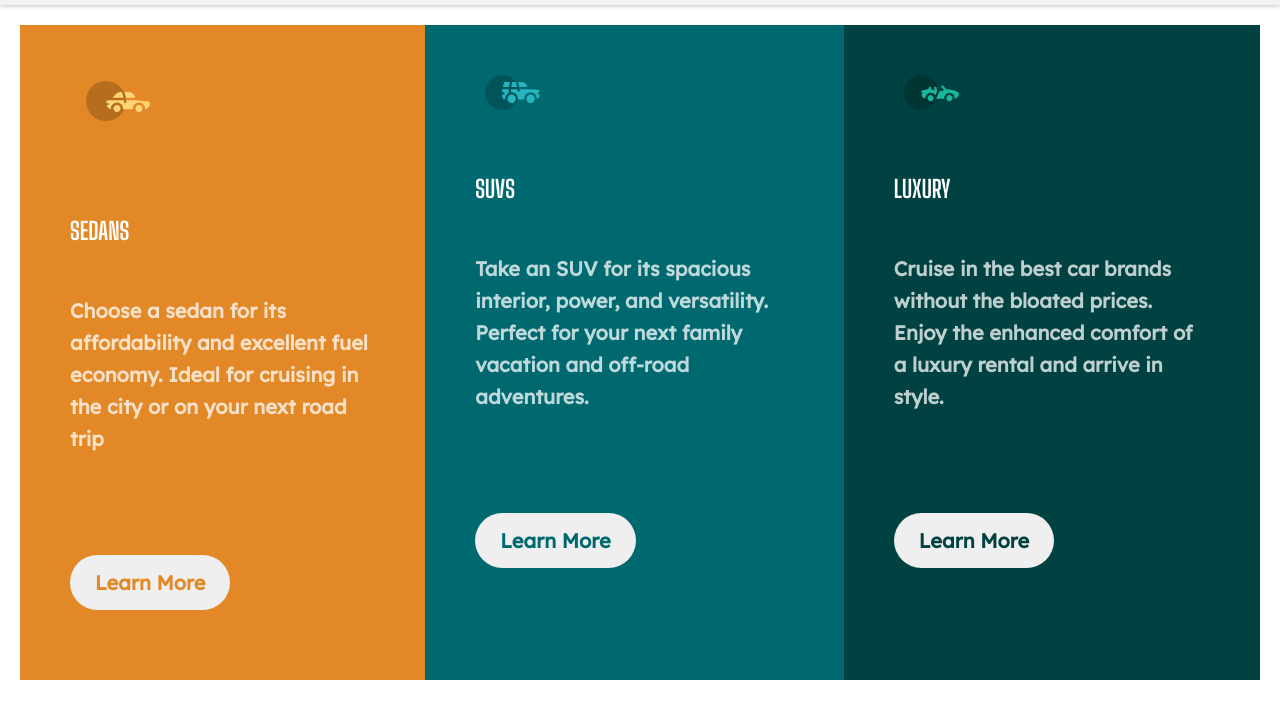
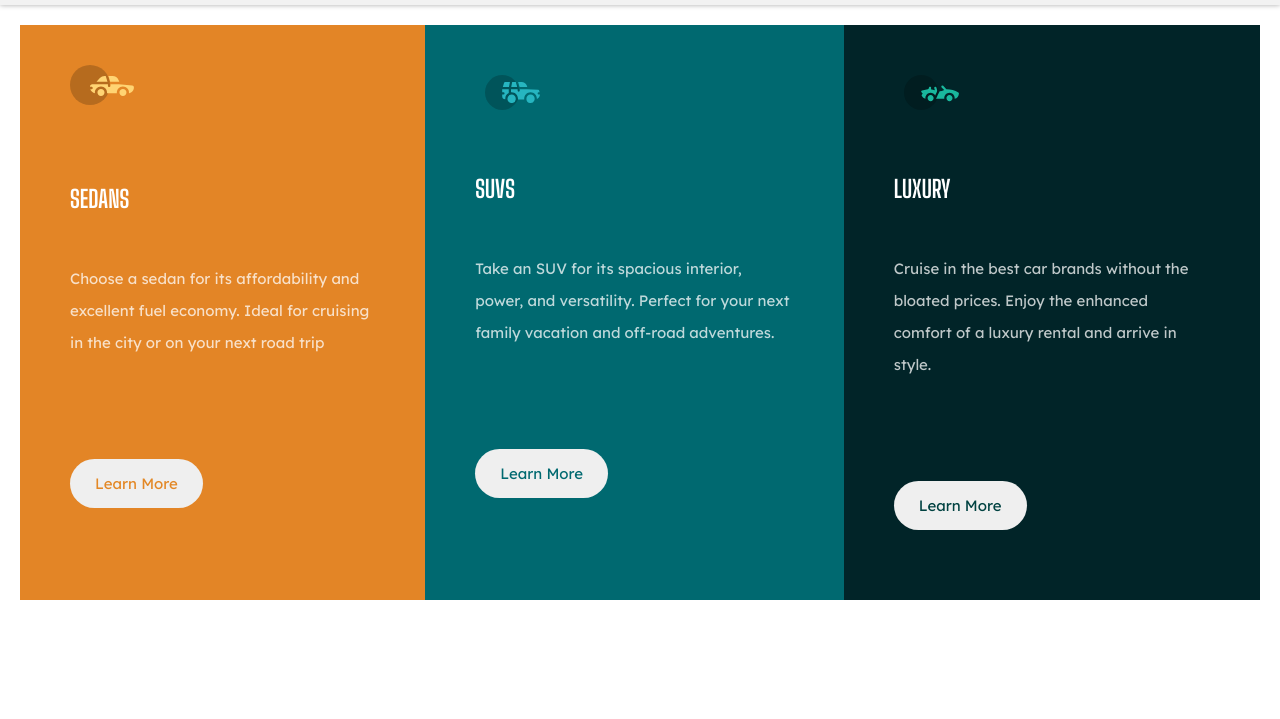
Before and after one commit to Ummahmad/Flex-grid-layout, a plain HTML site: page index.html in a window 1280 px wide. Shown: the part 69-788 px from the top of the page. Drawn offline with Linux system fonts and the light colour scheme.

Commit message:
commit 3

```diff
--- a/style.css
+++ b/style.css
@@ -54,22 +54,20 @@ header {
     color: white;
     font-family: "Lexend Deca", sans-serif;
   }
-  .svg {
-    margin: 1rem 1rem;
-  }
+
 
 div#Container{
    display: flex;
     padding: 20px;
 }
 div.sedan{
-    background-color: hsl(31, 77%, 52%);
+    background-color: hsl(30, 77%, 52%);
 }
 .suvs{
     background-color: hsl(184, 100%, 22%);
 }
 .luxury{
-    background-color: hsl(179, 100%, 13%);
+    background-color: hsl(186, 95%, 8%);
 }
 .sedan, .suvs, .luxury{
     padding: 40px 50px;
@@ -87,8 +85,8 @@ p{
 }
 p, button{
     font-family: Lexend Deca;
-    font-size: 20px;
-    font-weight: 600;
+    font-size: 15px;
+    font-weight: 400;
 }
 button{
     padding: 15px 25px;
@@ -115,7 +113,7 @@ img{
 a{
     text-decoration: none;
 }
-@media(max-width:1px){
+@media(max-width:365px){
     *{
         margin: 0;
     }
```
